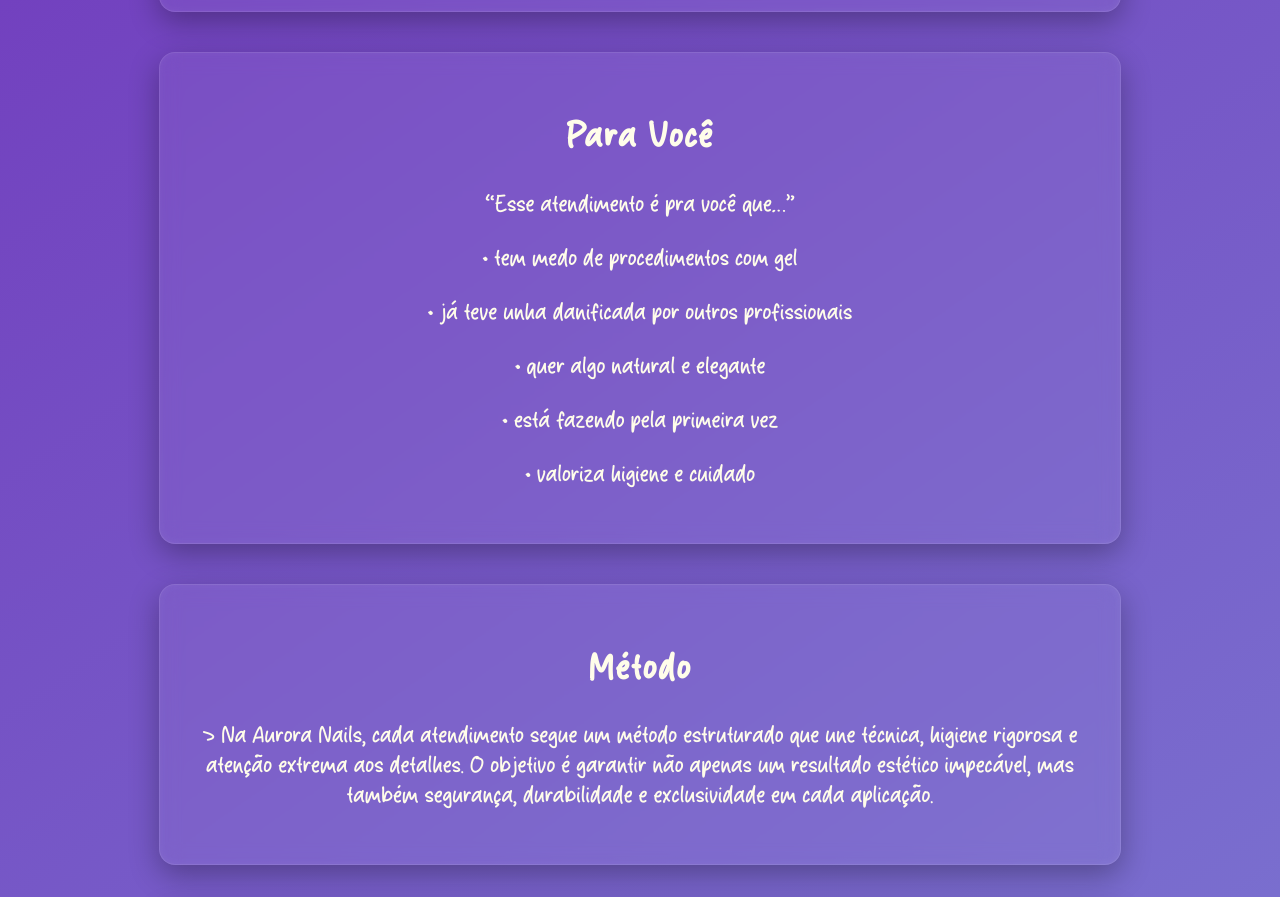
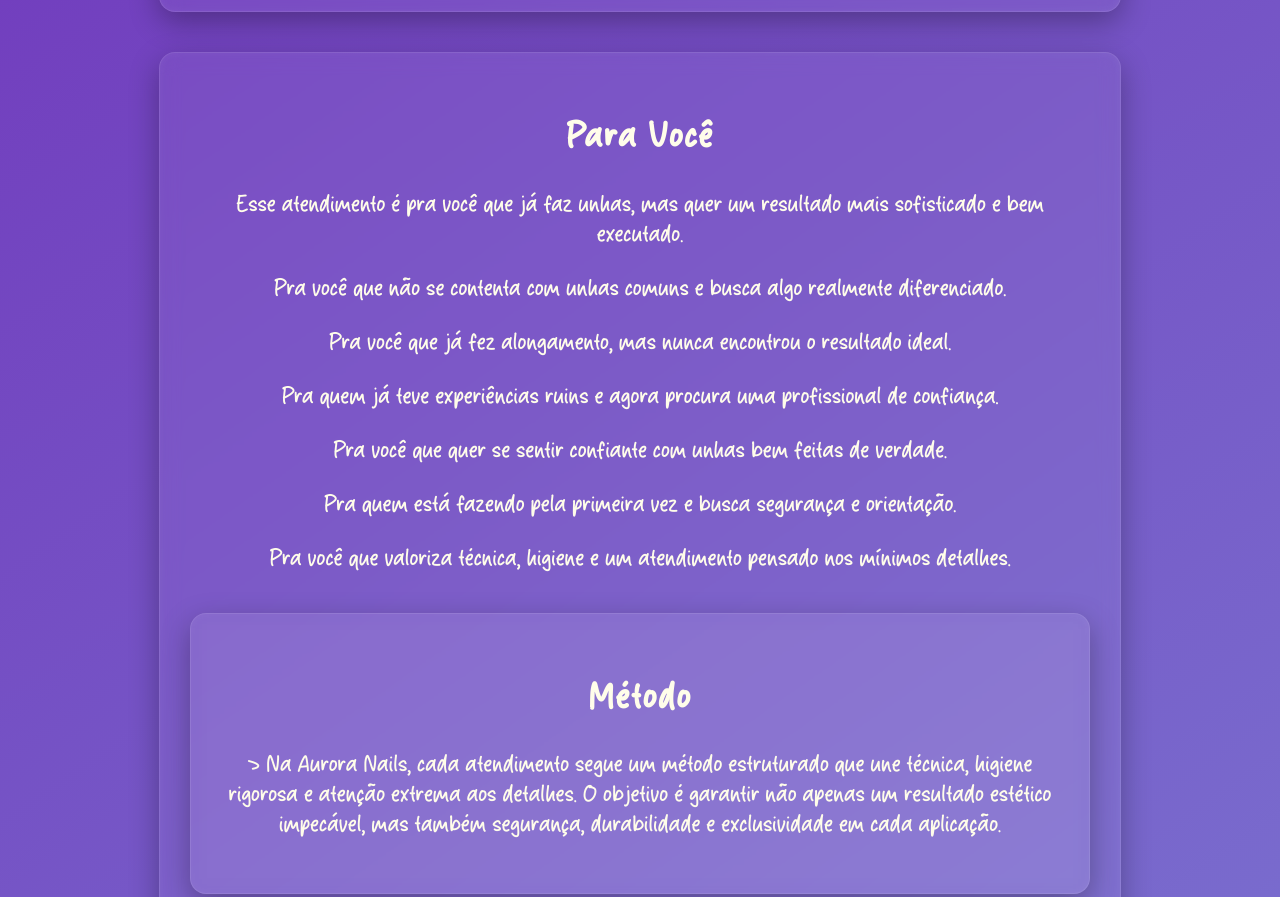
Before and after one commit to muriloyasuda/Aurora-Nails, a website: page index.html in a window 1280 px wide. Shown: the part 2057-2954 px from the top of the page. Drawn offline with nearby package versions, Linux system fonts and the light colour scheme; no server answers.

Commit message:
Atualiza index

```diff
--- a/index.html
+++ b/index.html
@@ -170,14 +170,19 @@
 
 <section id="PARA VOCE" class="box">
  <h2>Para Você</h2>
-     “Esse atendimento é pra você que…”
+ <p>Esse atendimento é pra você que já faz unhas, mas quer um resultado mais sofisticado e bem executado.</p>
 
-	<p>•	tem medo de procedimentos com gel</p>
-</p>	•	já teve unha danificada por outros profissionais</p>
-</p>	•	quer algo natural e elegante</p>
-</p>	•	está fazendo pela primeira vez</p>
-</p>	•	valoriza higiene e cuidado</p>
-</section>
+<p>Pra você que não se contenta com unhas comuns e busca algo realmente diferenciado.</p>
+
+<p>Pra você que já fez alongamento, mas nunca encontrou o resultado ideal.</p>
+
+<p>Pra quem já teve experiências ruins e agora procura uma profissional de confiança.</p>
+
+<p>Pra você que quer se sentir confiante com unhas bem feitas de verdade.</p>
+
+<p>Pra quem está fazendo pela primeira vez e busca segurança e orientação.</p>
+
+<p>Pra você que valoriza técnica, higiene e um atendimento pensado nos mínimos detalhes.</p>
 
 <!-- MÉTODO -->
 <section id="metodo" class="box">
```
